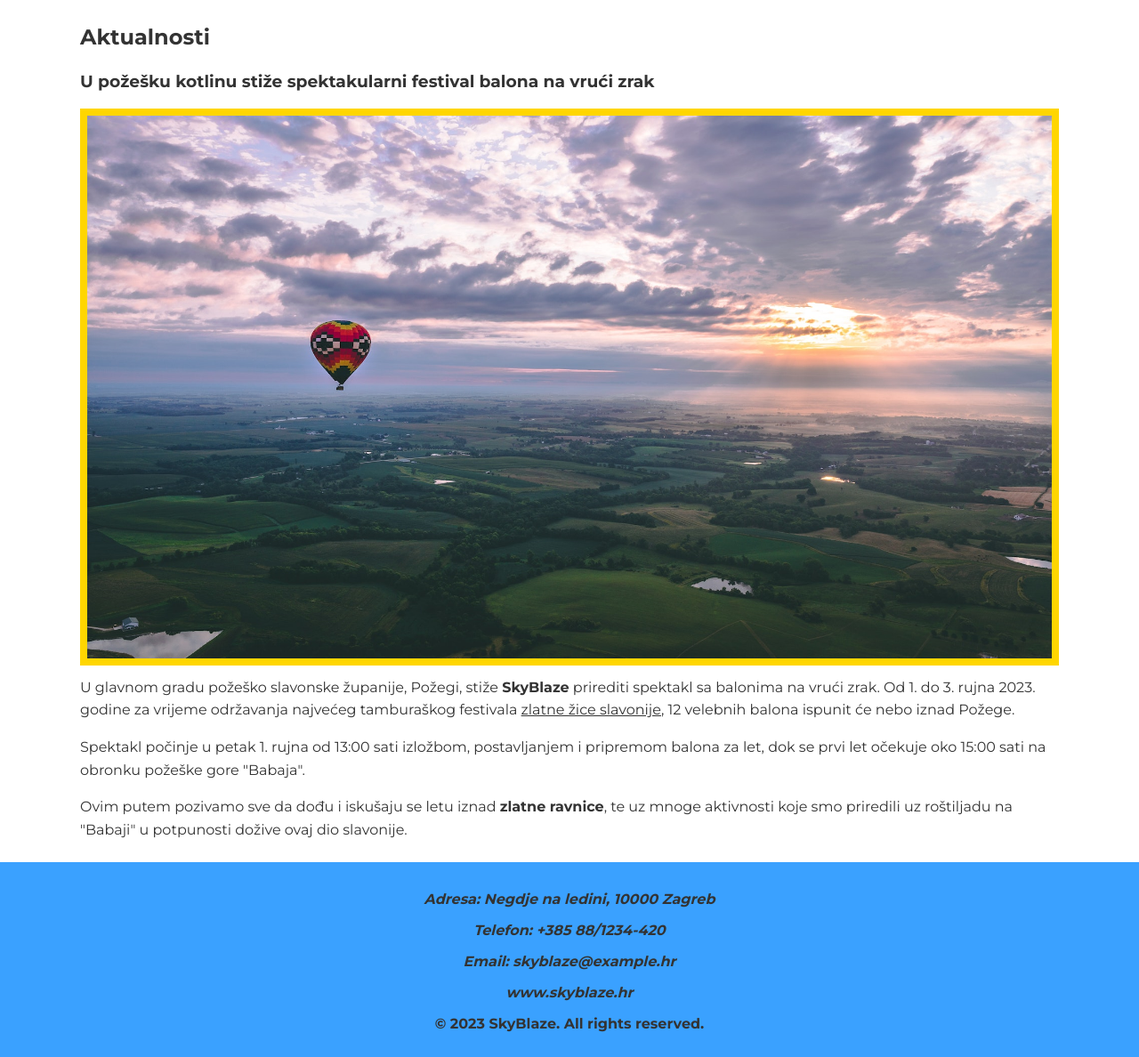
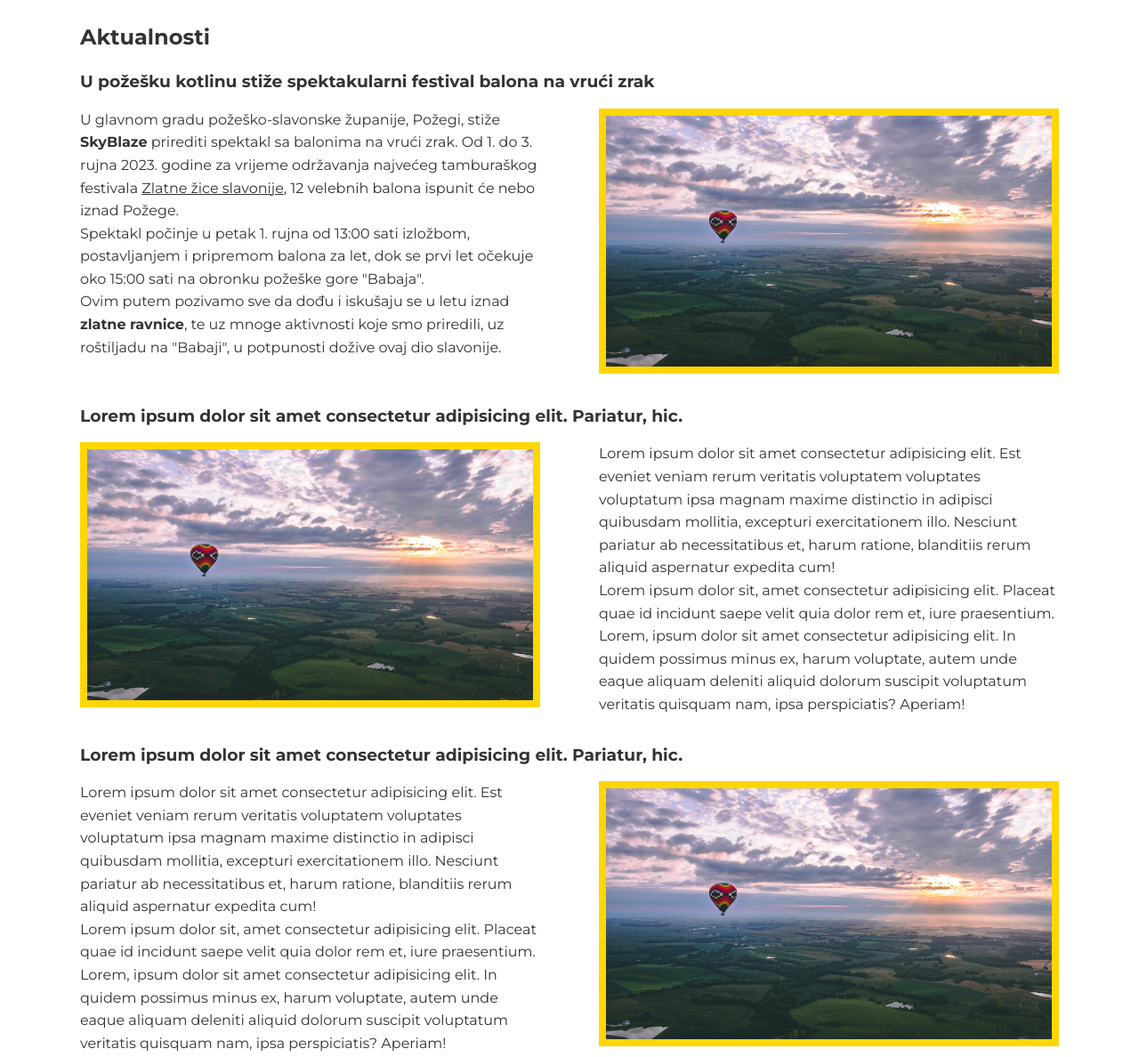
Before and after one commit to lazo2212/SkyBlaze-landing_page, a plain HTML site: page index.html in a window 1280 px wide. Shown: the part 813-2001 px from the top of the page at 89% size. Drawn offline with Linux system fonts and the light colour scheme.

Commit message:
modified:   assets/styles/sass/layout/_main.scss 	modified:   assets/styles/style.css 	modified:   index.html

```diff
--- a/assets/styles/sass/layout/_main.scss
+++ b/assets/styles/sass/layout/_main.scss
@@ -34,3 +34,29 @@ main {
     }
   }
 }
+
+@include mq-sm {
+  .section__text {
+    padding: 0 !important;
+  }
+
+  .section + .section {
+    margin-top: 2em;
+  }
+
+  .section-container {
+    display: flex;
+    flex-direction: row-reverse;
+    justify-content: space-between;
+  }
+
+  .section:nth-child(odd) {
+    .section-container {
+      flex-direction: row;
+    }
+  }
+
+  .row {
+    width: 47%;
+  }
+}
--- a/index.html
+++ b/index.html
@@ -51,6 +51,7 @@
     </div>
 
   </header>
+
   <!-- MAIN -->
   <main>
     <section class="container">
@@ -58,22 +59,95 @@
 
       <section class="section">
         <h3>U požešku kotlinu stiže spektakularni festival balona na vrući zrak</h3>
+
+        <div class="section-container">
+
+          <div class="row">
             <img class="section__image" src="assets/images/pozega.jpg" alt="Požega iz zraka">
-        <p class="section__text">U glavnom gradu požeško slavonske županije, Požegi, stiže <strong>SkyBlaze</strong>
+          </div>
+
+          <div class="row">
+            <p class="section__text">U glavnom gradu požeško-slavonske županije, Požegi, stiže <strong>SkyBlaze</strong>
               prirediti spektakl sa
-          balonima na vrući zrak. Od 1. do 3. rujna 2023. godine za vrijeme održavanja najvećeg tamburaškog festivala <a
-            class="section__link" href="https://zlatne-zice-slavonije.hr/">zlatne žice slavonije</a>, 12 velebnih balona
+              balonima na vrući zrak. Od 1. do 3. rujna 2023. godine za vrijeme održavanja najvećeg tamburaškog
+              festivala
+              <a class="section__link" href="https://zlatne-zice-slavonije.hr/">Zlatne žice slavonije</a>, 12 velebnih
+              balona
               ispunit će nebo iznad
-          Požege.</p>
+              Požege.
+            </p>
+
             <p class="section__text">Spektakl počinje u petak 1. rujna od 13:00 sati izložbom, postavljanjem i pripremom
               balona za let, dok se
               prvi let očekuje oko 15:00 sati na obronku požeške gore "Babaja".</p>
-        <p class="section__text">Ovim putem pozivamo sve da dođu i iskušaju se letu iznad <strong>zlatne
+
+            <p class="section__text">Ovim putem pozivamo sve da dođu i iskušaju se u letu iznad <strong>zlatne
                 ravnice</strong>, te uz mnoge
-          aktivnosti koje smo priredili uz roštiljadu na "Babaji" u potpunosti dožive ovaj dio slavonije.</p>
+              aktivnosti koje smo priredili, uz roštiljadu na "Babaji", u potpunosti dožive ovaj dio slavonije.</p>
+          </div>
+
+        </div>
+
+      </section>
+
+      <section class="section">
+        <h3>Lorem ipsum dolor sit amet consectetur adipisicing elit. Pariatur, hic.</h3>
+
+        <div class="section-container">
+
+          <div class="row">
+            <img class="section__image" src="assets/images/pozega.jpg" alt="Požega iz zraka">
+          </div>
+
+          <div class="row">
+            <p class="section__text">Lorem ipsum dolor sit amet consectetur adipisicing elit. Est eveniet veniam rerum
+              veritatis voluptatem voluptates voluptatum ipsa magnam maxime distinctio in adipisci quibusdam mollitia,
+              excepturi exercitationem illo. Nesciunt pariatur ab necessitatibus et, harum ratione, blanditiis rerum
+              aliquid aspernatur expedita cum!
+            </p>
+
+            <p class="section__text">Lorem ipsum dolor sit, amet consectetur adipisicing elit. Placeat quae id incidunt
+              saepe velit quia dolor rem et, iure praesentium.</p>
+
+            <p class="section__text">Lorem, ipsum dolor sit amet consectetur adipisicing elit. In quidem possimus minus
+              ex, harum voluptate, autem unde eaque aliquam deleniti aliquid dolorum suscipit voluptatum veritatis
+              quisquam nam, ipsa perspiciatis? Aperiam!</p>
+          </div>
+
+        </div>
+
+      </section>
+
+      <section class="section">
+        <h3>Lorem ipsum dolor sit amet consectetur adipisicing elit. Pariatur, hic.</h3>
+
+        <div class="section-container">
+
+          <div class="row">
+            <img class="section__image" src="assets/images/pozega.jpg" alt="Požega iz zraka">
+          </div>
+
+          <div class="row">
+            <p class="section__text">Lorem ipsum dolor sit amet consectetur adipisicing elit. Est eveniet veniam rerum
+              veritatis voluptatem voluptates voluptatum ipsa magnam maxime distinctio in adipisci quibusdam mollitia,
+              excepturi exercitationem illo. Nesciunt pariatur ab necessitatibus et, harum ratione, blanditiis rerum
+              aliquid aspernatur expedita cum!
+            </p>
+
+            <p class="section__text">Lorem ipsum dolor sit, amet consectetur adipisicing elit. Placeat quae id incidunt
+              saepe velit quia dolor rem et, iure praesentium.</p>
+
+            <p class="section__text">Lorem, ipsum dolor sit amet consectetur adipisicing elit. In quidem possimus minus
+              ex, harum voluptate, autem unde eaque aliquam deleniti aliquid dolorum suscipit voluptatum veritatis
+              quisquam nam, ipsa perspiciatis? Aperiam!</p>
+          </div>
+
+        </div>
+
       </section>
     </section>
   </main>
+
   <!-- FOOTER -->
   <footer class="footer">
     <div class="wrapper">
```
Also changed, not shown: assets/styles/style.css. Lines whose indentation alone changed are shown as unchanged.
